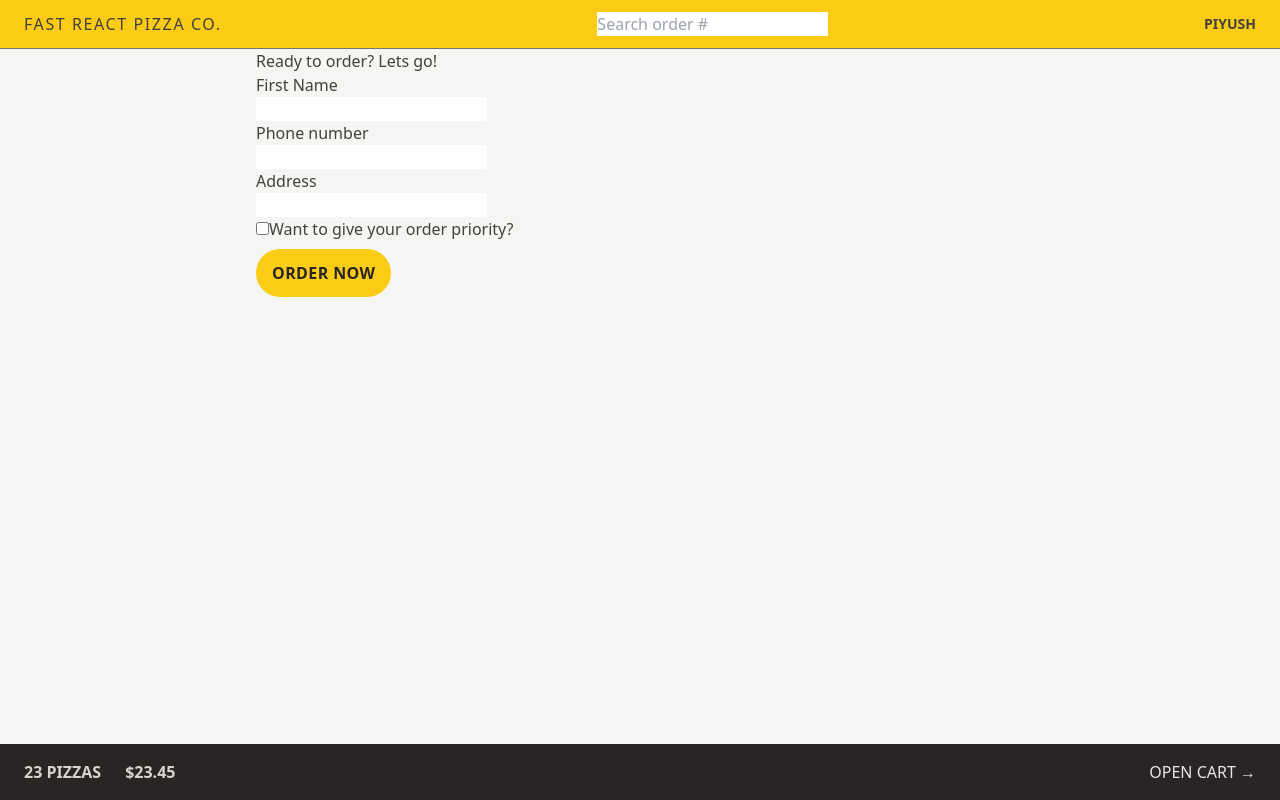
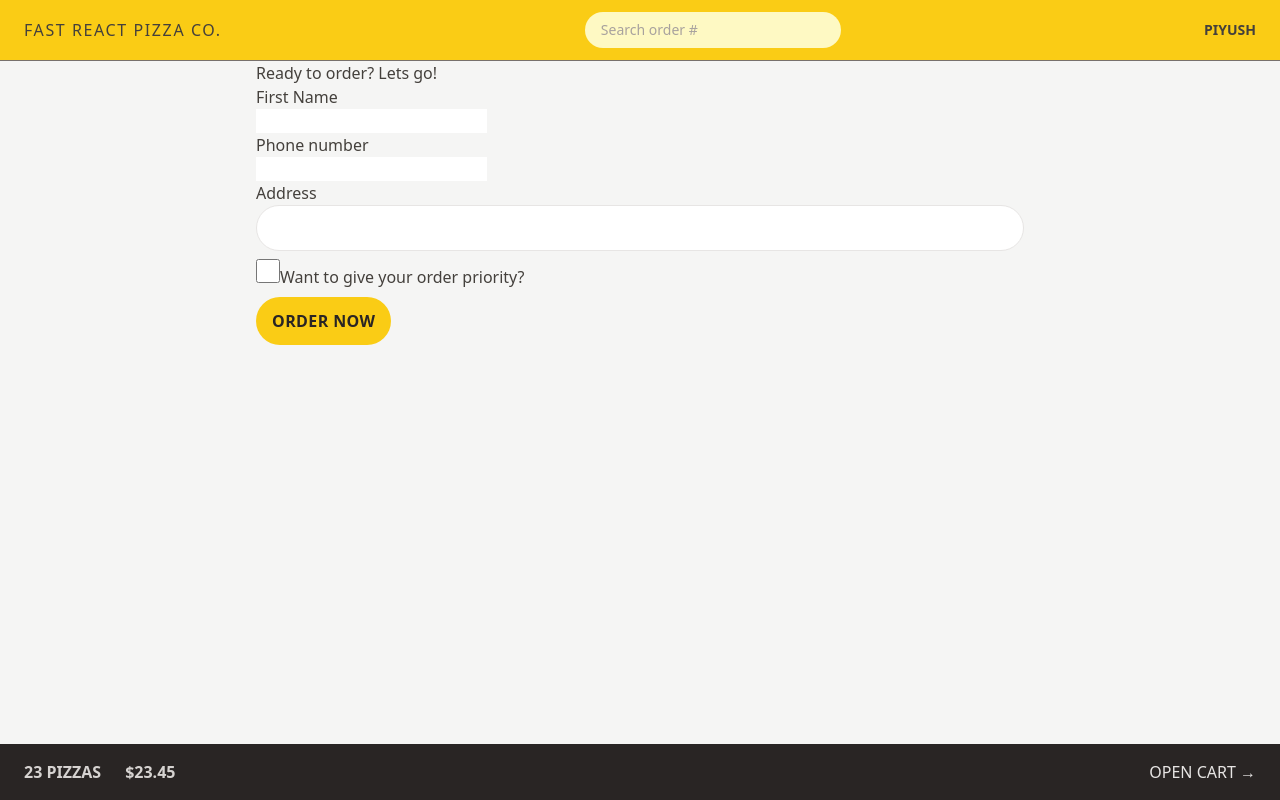
Before and after one commit to 1806397/Advanced_react_router, a React (Vite) app: page /order/new in a window 1280 px wide. Built offline with nearby package versions, Linux system fonts and the light colour scheme.

Commit message:
Tailwind:Styling form

```diff
--- a/src/features/order/CreateOrder.jsx
+++ b/src/features/order/CreateOrder.jsx
@@ -61,12 +61,21 @@
         <div>
           <label>Address</label>
           <div>
-            <input type="text" name="address" required />
+            <input
+              className="w-full rounded-full border border-stone-200
+              px-4 py-2 text-sm transition-all duration-300 focus:outline-none
+              focus:ring focus:ring-yellow-400 md:px-6 md:py-3"
+              type="text"
+              name="address"
+              required
+            />
           </div>
         </div>
 
         <div>
           <input
+            className="mt-2 h-6 w-6 accent-yellow-400 focus:outline-none
+            focus:ring focus:ring-yellow-400 focus:ring-offset-2"
             type="checkbox"
             name="priority"
             id="priority"
--- a/src/features/order/SearchOrder.jsx
+++ b/src/features/order/SearchOrder.jsx
@@ -1,5 +1,5 @@
-import { useState } from "react";
-import { useNavigate } from "react-router-dom";
+import { useState } from 'react';
+import { useNavigate } from 'react-router-dom';
 
 function SearchOrder() {
   const [query, setQuery] = useState();
@@ -8,7 +8,7 @@
     e.preventDefault();
     if (!query) return;
     navigate(`/order/${query}`);
-    setQuery("");
+    setQuery('');
   }
   return (
     <form onSubmit={handleSubmit}>
@@ -16,6 +16,10 @@
         placeholder="Search order #"
         value={query}
         onChange={(e) => setQuery(e.target.value)}
+        className="w-28 rounded-full bg-yellow-100 px-4 py-2
+        text-sm transition-all duration-300 placeholder:text-stone-400
+        focus:outline-none focus:ring focus:ring-yellow-500
+        focus:ring-opacity-50 sm:w-64 sm:focus:w-72"
       />
     </form>
   );
```
